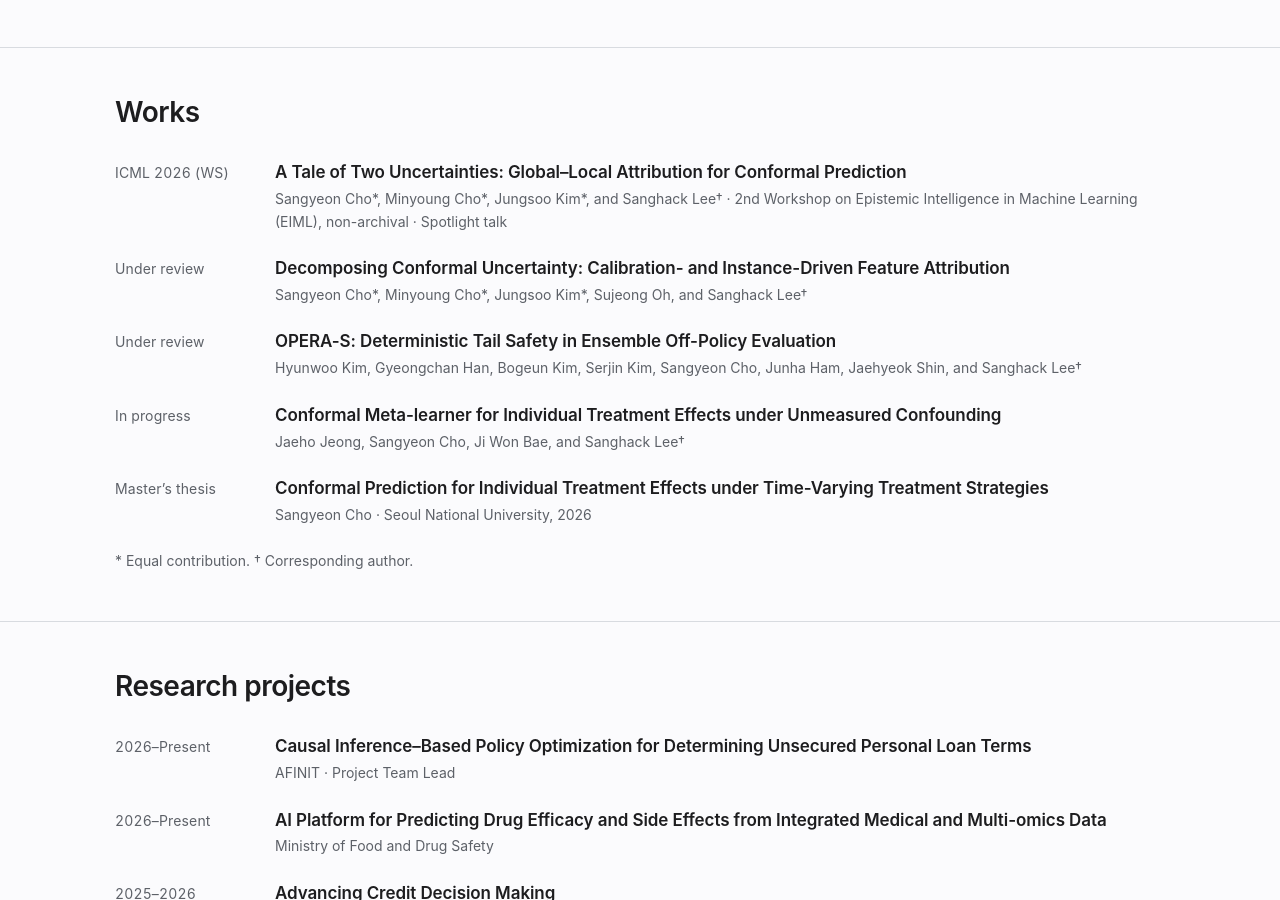
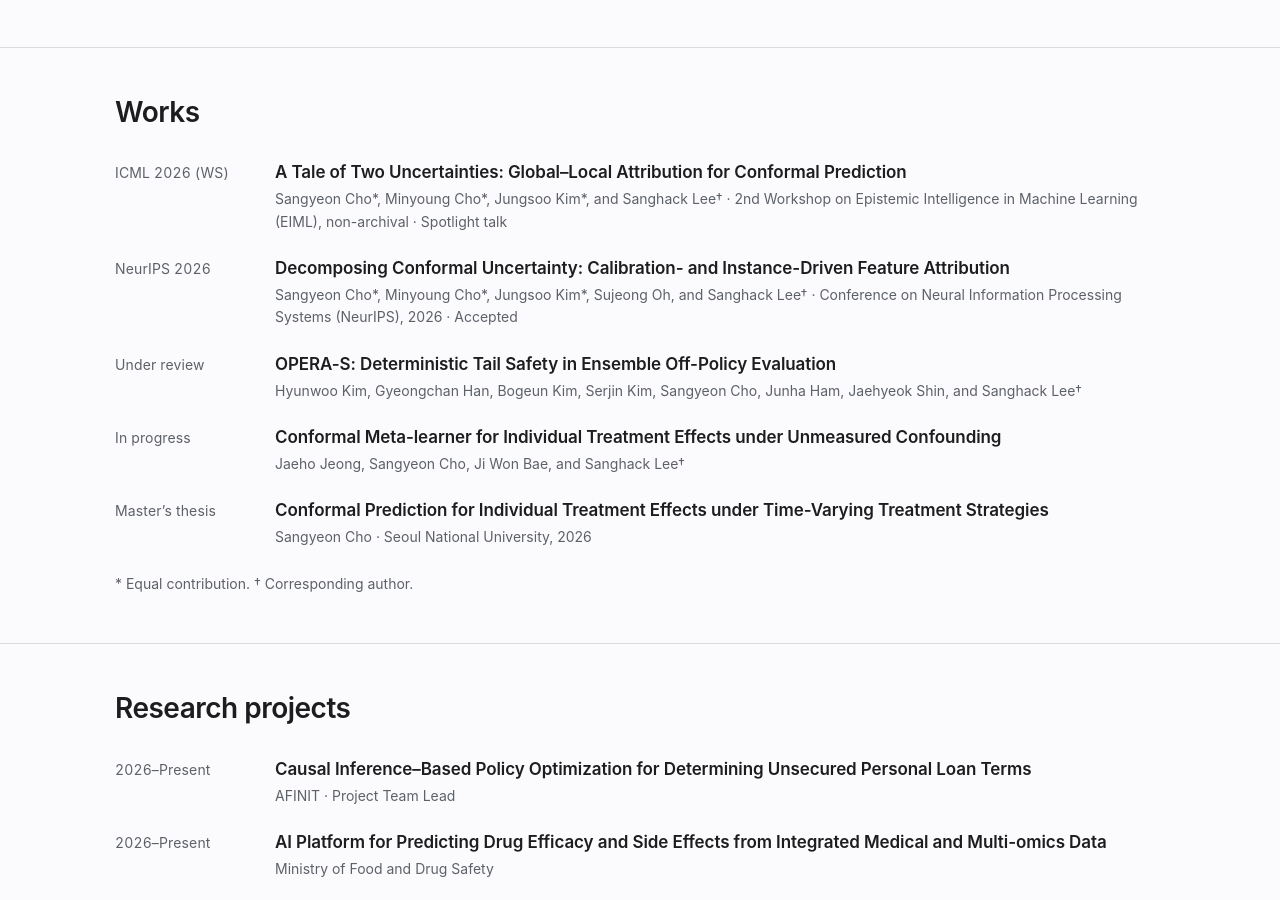
Before and after one commit to csymhph/csymhph.github.io, a Jekyll site: the page built from index.md, in a window 1280 px wide and 900 px high, scrolled down 812 px. Built offline with Jekyll 4.4.1, drawn with Linux system fonts in a browser that asks for light colours.

Commit message:
Reflect the confirmed NeurIPS acceptance of Decomposing Conformal Uncertainty.

```diff
--- a/index.md
+++ b/index.md
@@ -61,10 +61,10 @@ permalink: /
         </div>
       </li>
       <li class="record">
-        <span class="record-date">Under review</span>
+        <span class="record-date">NeurIPS 2026</span>
         <div class="record-copy">
           <h3>Decomposing Conformal Uncertainty: Calibration- and Instance-Driven Feature Attribution</h3>
-          <p>Sangyeon Cho*, Minyoung Cho*, Jungsoo Kim*, Sujeong Oh, and Sanghack Lee†</p>
+          <p>Sangyeon Cho*, Minyoung Cho*, Jungsoo Kim*, Sujeong Oh, and Sanghack Lee† · Conference on Neural Information Processing Systems (NeurIPS), 2026 · Accepted</p>
         </div>
       </li>
       <li class="record">
```
